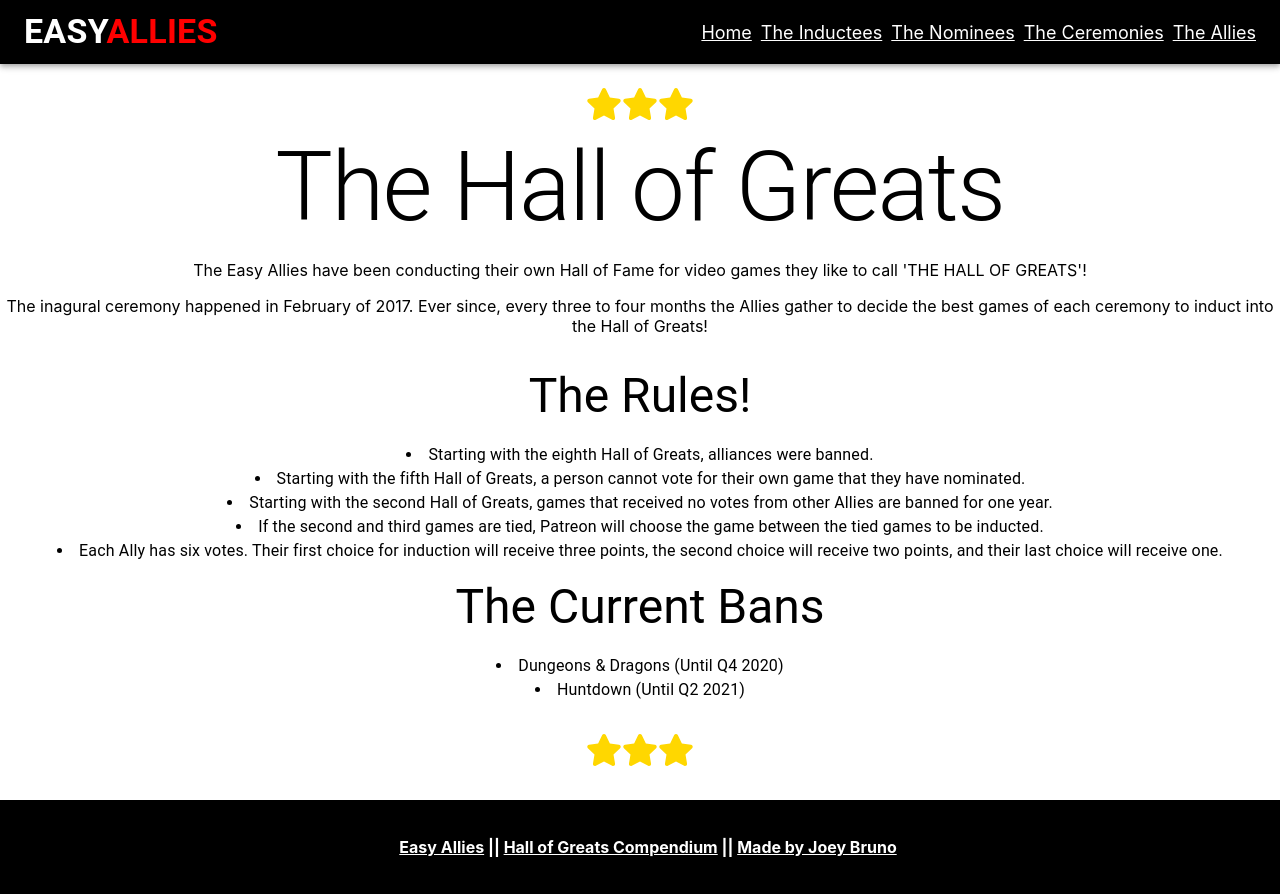
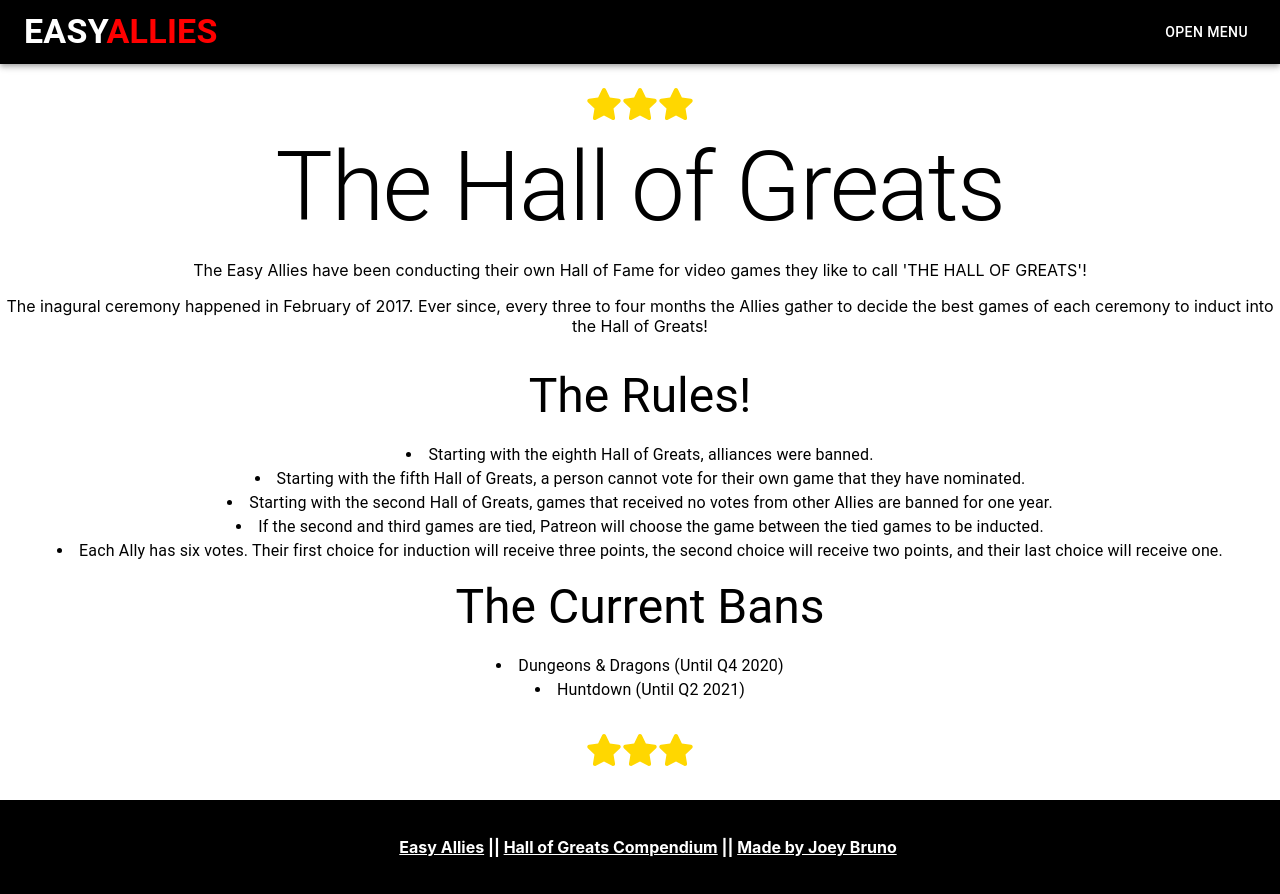
Before and after one commit to brunojoey/ea-hall-of-greats, a React (Create React App) app in the folder client/: page / in a window 1280 px wide. Built offline with nearby package versions, Linux system fonts and the light colour scheme.

Commit message:
Changed Header links to a dropdown.

```diff
--- /dev/null
+++ b/client/src/components/Dropdown/index.js
@@ -0,0 +1,56 @@
+import React, { useState } from "react";
+import Button from "@material-ui/core/Button";
+import Menu from "@material-ui/core/Menu";
+import { Link } from "react-router-dom";
+import './styles.css';
+
+function Dropdown() {
+  const [anchorEl, setAnchorEl] = useState(null);
+
+  const handleClick = (event) => {
+    setAnchorEl(event.currentTarget);
+  };
+
+  const handleClose = () => {
+    setAnchorEl(null);
+  };
+
+  return (
+    <div>
+      <Button
+        className="nav-links"
+        style={{color: 'white'}}
+        aria-controls="simple-menu"
+        aria-haspopup="true"
+        onClick={handleClick}
+      >
+        Open Menu
+      </Button>
+      <Menu
+        id="simple-menu"
+        anchorEl={anchorEl}
+        keepMounted
+        open={Boolean(anchorEl)}
+        onClose={handleClose}
+      >
+        <Link to="/" className="nav-links active">
+          Home
+        </Link>
+        <Link to="/winners" className="nav-links">
+          The Inductees
+        </Link>
+        <Link to="/nominations" className="nav-links">
+          The Nominees
+        </Link>
+        <Link to="/ceremonies" className="nav-links">
+          The Ceremonies
+        </Link>
+        <Link to="/allies" className="nav-links" style={{paddingRight: '.5em'}}>
+          The Allies
+        </Link>
+      </Menu>
+    </div>
+  );
+}
+
+export default Dropdown;
--- /dev/null
+++ b/client/src/components/Dropdown/styles.css
@@ -0,0 +1,3 @@
+.menu-title:hover {
+  color: red;
+}
--- a/client/src/components/Header/index.js
+++ b/client/src/components/Header/index.js
@@ -1,5 +1,6 @@
 import React from "react";
 import { Link } from "react-router-dom";
+import Dropdown from '../Dropdown';
 import { makeStyles } from "@material-ui/core/styles";
 import { AppBar, Toolbar, Typography } from "@material-ui/core/";
 import './style.css';
@@ -32,19 +33,7 @@
             <strong style={{ color: "red" }}>ALLIES</strong>{" "}
           </Typography>
           <div className="nav-links-div">
-              <Link to="/" className="nav-links active">Home</Link>
-              <Link to="/winners" className="nav-links">
-                The Inductees
-              </Link>
-              <Link to="/nominations" className="nav-links">
-                The Nominees
-              </Link>
-              <Link to="/ceremonies" className="nav-links">
-                The Ceremonies
-              </Link>
-              <Link to="/allies" className="nav-links">
-                The Allies
-              </Link>
+            <Dropdown />
           </div>
         </Toolbar>
       </AppBar>
--- a/client/src/components/Header/style.css
+++ b/client/src/components/Header/style.css
@@ -10,17 +10,16 @@
   margin: 0 auto;
   display: flex;
   justify-content: flex-end;
+}
 
+.menu-title {
+  color: white;
 }
 
 .nav-links {
-  color: white;
+  color: black;
   font-size: large;
   padding: 1em 0 1em .5em;
-  /* display: flex;
-  justify-content: space-between;
-  align-content: right; */
-  /* margin: 1 0 1em 0; */
 }
 
 .nav-links:hover {
```
